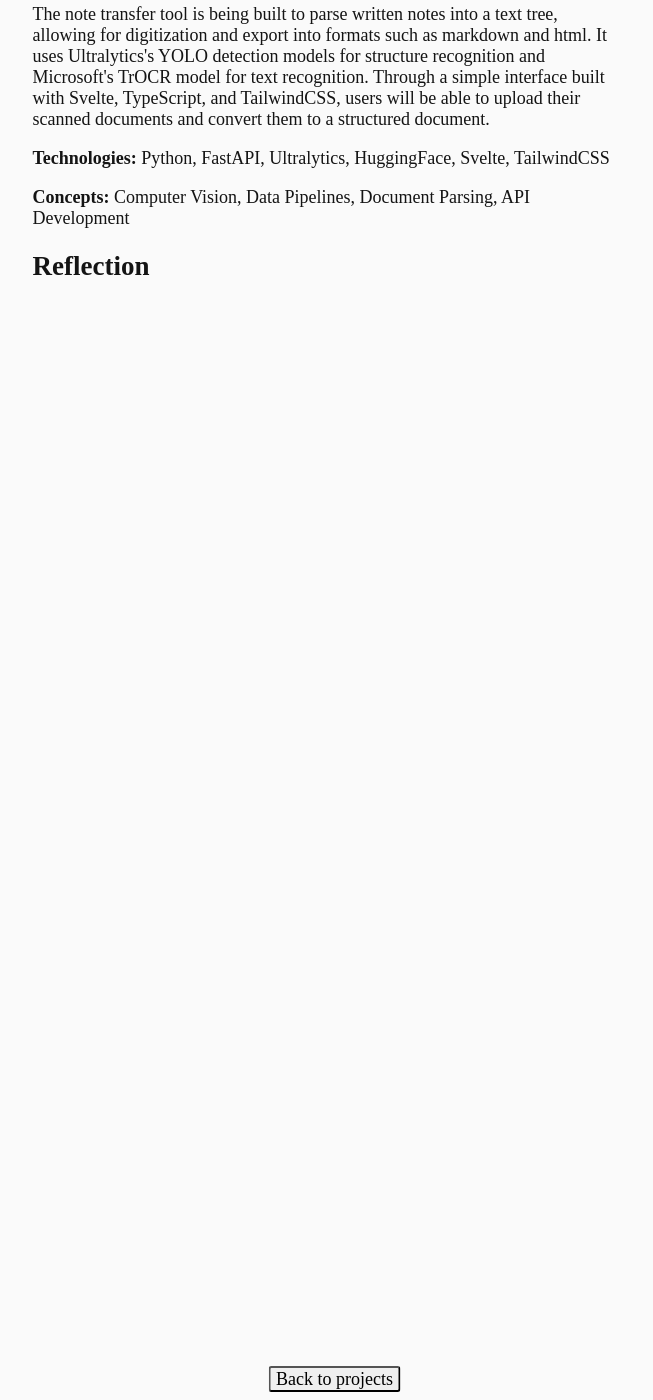
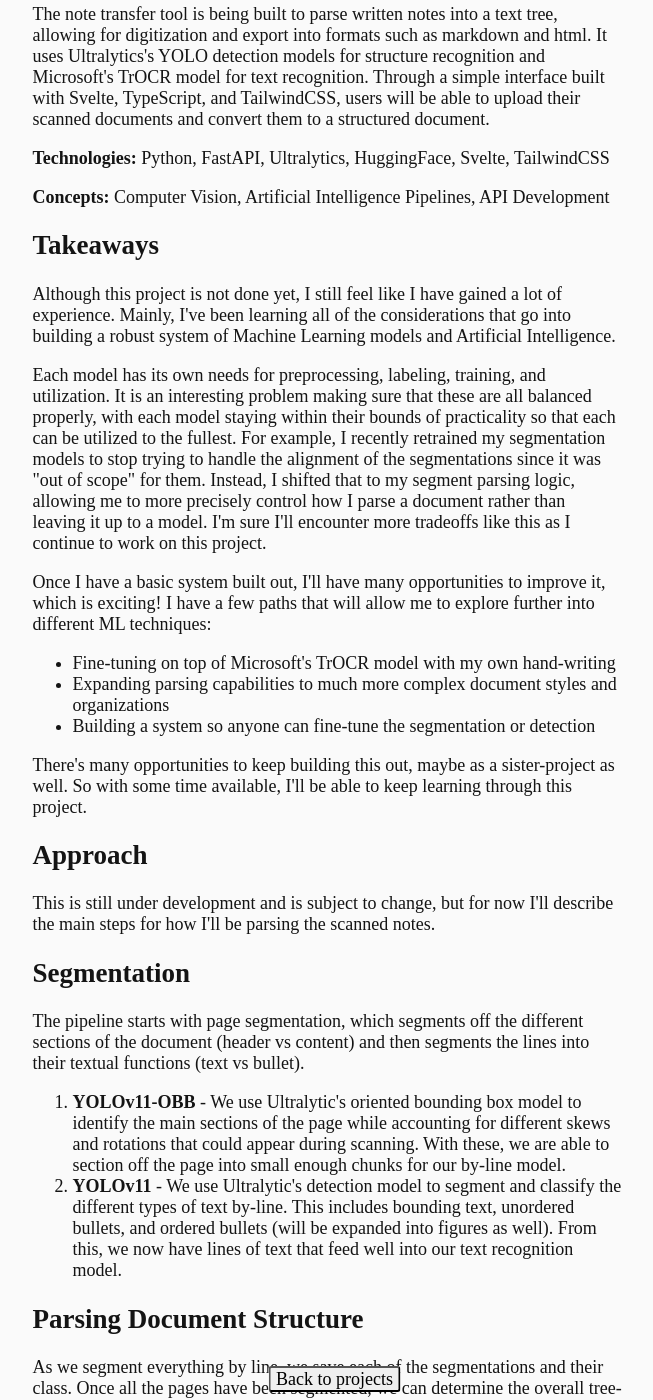
Before and after one commit to gjburke/gjburke.github.io, a Jekyll site: the page built from collections/_projects/note-transfer.html, in a window 1280 px wide and 1400 px high, scrolled down 270 px. Shown: the whole window, without its empty margins (305-958 px from the left). Built offline with Jekyll 4.4.1, drawn with Linux system fonts in a browser that asks for light colours; some of the changed text lies outside the part shown.

Commit message:
Filling out the projects, first pass through

```diff
--- a/collections/_projects/note-transfer.html
+++ b/collections/_projects/note-transfer.html
@@ -26,9 +26,110 @@ number: 2
         <strong>Technologies:</strong> Python, FastAPI, Ultralytics, HuggingFace, Svelte, TailwindCSS
     </p>
     <p>
-        <strong>Concepts:</strong> Computer Vision, Data Pipelines, Document Parsing, API Development
+        <strong>Concepts:</strong> Computer Vision, Artificial Intelligence Pipelines, API Development
     </p>
 </section>
 <section>
-    <h2>Reflection</h2>
+    <h1>Takeaways</h1>
+    <p>
+        Although this project is not done yet, I still feel like I have gained a lot of experience.
+        Mainly, I've been learning all of the considerations that go into building a robust system of
+        Machine Learning models and Artificial Intelligence.
+    </p>
+    <p>
+        Each model has its own needs for preprocessing, labeling, training, and utilization.
+        It is an interesting problem making sure that these are all balanced properly,
+        with each model staying within their bounds of practicality so that each can be utilized to the fullest.
+        For example, I recently retrained my segmentation models to stop trying to handle the
+        alignment of the segmentations since it was "out of scope" for them. Instead, I shifted that
+        to my segment parsing logic, allowing me to more precisely control how I parse a document
+        rather than leaving it up to a model. I'm sure I'll encounter more tradeoffs like
+        this as I continue to work on this project.
+    </p>
+    <p>
+        Once I have a basic system built out, I'll have many opportunities to improve it, which is exciting!
+        I have a few paths that will allow me to explore further into different ML techniques:
+    </p>
+    <ul>
+        <li>Fine-tuning on top of Microsoft's TrOCR model with my own hand-writing</li>
+        <li>Expanding parsing capabilities to much more complex document styles and organizations</li>
+        <li>Building a system so anyone can fine-tune the segmentation or detection</li>
+    </ul>
+    <p>
+        There's many opportunities to keep building this out, maybe as a sister-project as well.
+        So with some time available, I'll be able to keep learning through this project.
+    </p>
 </section>
+<section>
+    <h1>Approach</h1>
+    <p>
+        This is still under development and is subject to change,
+        but for now I'll describe the main steps for how I'll be parsing the scanned notes.
+    </p>
+    <h2>Segmentation</h2>
+    <p>
+        The pipeline starts with page segmentation, which segments off the different sections
+        of the document (header vs content) and then segments the lines into their
+        textual functions (text vs bullet).
+    </p>
+    <ol>
+        <li>
+            <strong>YOLOv11-OBB</strong> - We use Ultralytic's oriented bounding box model
+            to identify the main sections of the page while accounting for different skews and rotations
+            that could appear during scanning. With these, we are able to section off
+            the page into small enough chunks for our by-line model.
+        </li>
+        <li>
+            <strong>YOLOv11</strong> - We use Ultralytic's detection model to segment and classify
+            the different types of text by-line. This includes bounding text, unordered bullets, and ordered bullets
+            (will be expanded into figures as well). From this, we now have lines of text that
+            feed well into our text recognition model.
+        </li>
+    </ol>
+    <h2>Parsing Document Structure</h2>
+    <p>
+        As we segment everything by line, we save each of the segmentations and their class.
+        Once all the pages have been segmented, we can determine the overall tree-like structure of the document
+        utilizing their relative positions. There's a lot of rules and philosophy that goes into
+        how we might parse these, and they are definitely subject to change, especially as documents get more complex.
+        So right now, I'll focus on the two main steps:
+    </p>
+    <ol>
+        <li>
+            <strong>Sections</strong> - The most important part here is the horizontal alignment.
+            Here, we use DBSCAN to determine the indentation groups of each of the sections.
+            If two sections are in the same group, they are the same depth in the tree.
+            Right now, the header vs section doesn't necessarily mean that the header is a parent,
+            only if it's less indented than the section does that work.
+        </li>
+        <li>
+            <strong>Lines</strong> - It combines both vertical pair-finding and horizontal group-finding,
+            along with some class-based logic. The parent of a line is whatever section it is in.
+            The vertical pair-finding is done to pair bullets and text on the same line, and the horizontal
+            grouping is similar to the section parsing. With that information, we are able to parse text
+            as children of their bullet points if needed. Basically, all classes except text are organizational,
+            and text is the only one that holds any... text.
+        </li>
+    </ol>
+    <h2>Recognition</h2>
+    <p>
+        This part was only really tested early on when looking at the viability of this app.
+        I don't exactly know where this will be in the pipeline, but it should be a bit more simple than
+        the segmentation and parsing. This is what I'm planning on it looking like:
+    </p>
+    <ol>
+        <li>
+            <strong>Preprocessing</strong> - Running some filters and increasing contrast to get the text as clear as possible.
+        </li>
+        <li>
+            <strong>Predicting</strong> - Will run it on the TrOCR model, get the results. There may be possibility of adding prior context,
+            additional training, and other improvements that can help.
+        </li>
+    </ol>
+    <h2>Conversion</h2>
+    <p>
+        I haven't really gotten into the details of planning this yet, but I do have an idea.
+        Since we have a tree structure, I should be able to write an in-order traversal of that tree
+        that uses some pretty basic class and tree-depth logic to style the text a certain way.
+    </p>
+</section>
```
Also changed, not shown: other parts of collections/_projects/note-transfer.html (+2 -2 lines), not-yet-projects/note-transfer-old.html (renamed from collections/_projects/note-transfer-old.html).
